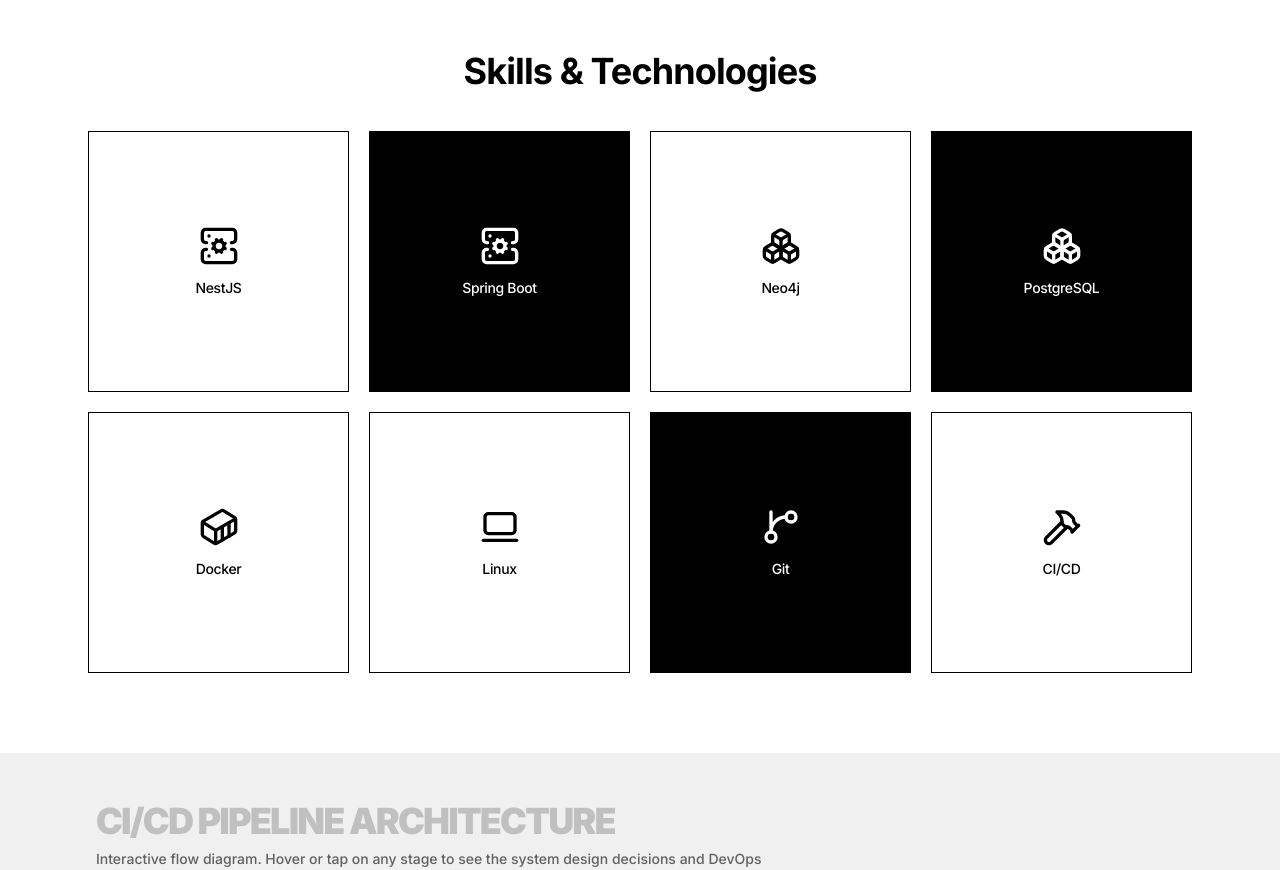
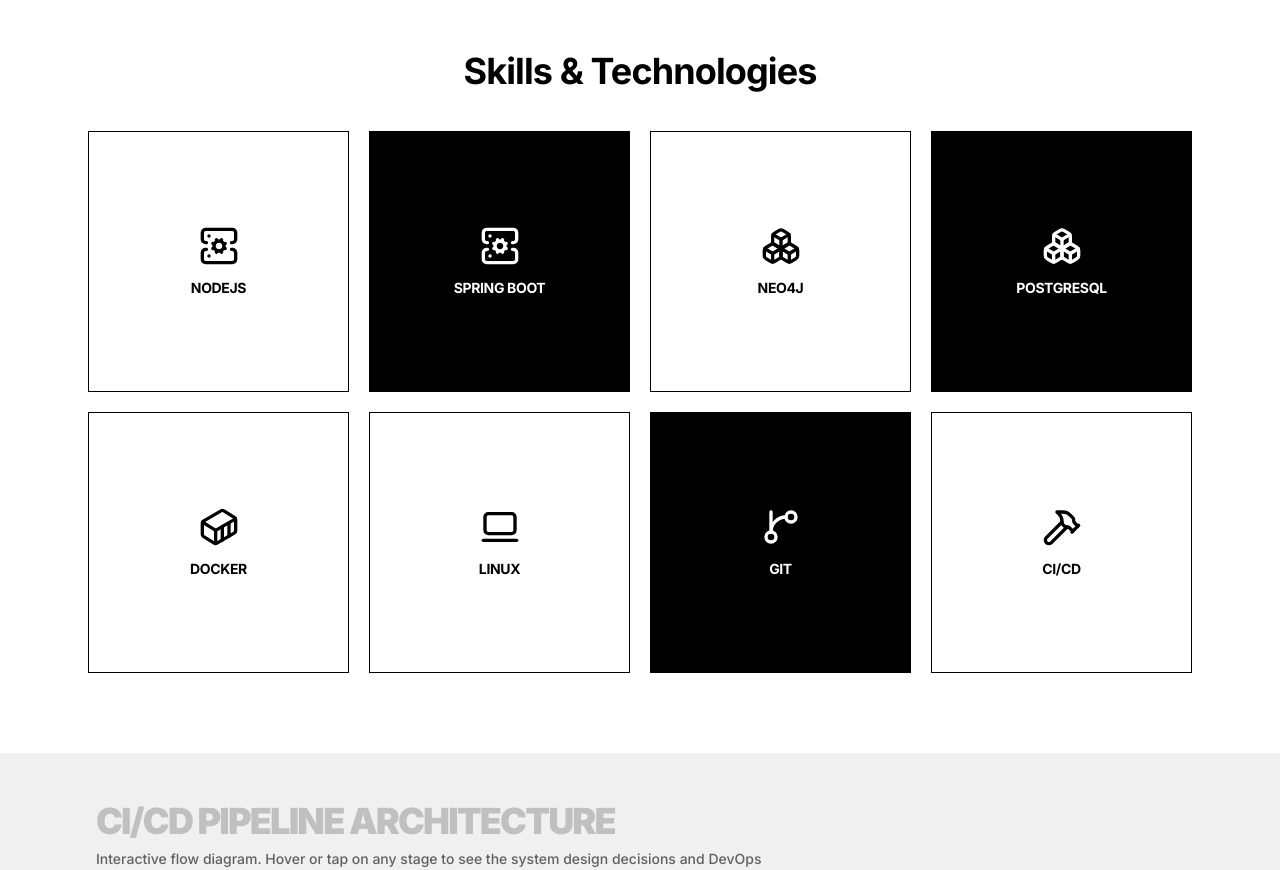
Before and after one commit to bnhminh1010/portfolio, a Next.js app: page / in a window 1280 px wide. Shown: the part 660-1530 px from the top of the page. Built offline with nearby package versions, Linux system fonts and the light colour scheme; no server answers.

Commit message:
feat: add hover information for skills

```diff
--- a/src/components/Skills.tsx
+++ b/src/components/Skills.tsx
@@ -14,15 +14,15 @@
 
 const skills = [
   // Backend
-  { label: "NestJS", Icon: ServerCog },
-  { label: "Spring Boot", Icon: ServerCog },
-  { label: "Neo4j", Icon: Boxes },
-  { label: "PostgreSQL", Icon: Boxes },
+  { label: "NodeJS", id: "NodeJS", Icon: ServerCog },
+  { label: "Spring Boot", id: "Spring Boot", Icon: ServerCog },
+  { label: "Neo4j", id: "Neo4j", Icon: Boxes },
+  { label: "PostgreSQL", id: "PostgreSQL", Icon: Boxes },
   // DevOps
-  { label: "Docker", Icon: Container },
-  { label: "Linux", Icon: LaptopMinimal },
-  { label: "Git", Icon: GitBranch },
-  { label: "CI/CD", Icon: Hammer },
+  { label: "Docker", id: "Docker", Icon: Container },
+  { label: "Linux", id: "Linux", Icon: LaptopMinimal },
+  { label: "Git", id: "Git", Icon: GitBranch },
+  { label: "CI/CD", id: "CI/CD", Icon: Hammer },
 ] as const;
 
 const inverted = new Set([1, 3, 6]);
@@ -37,23 +37,39 @@
         </h2>
 
         <div className="mt-10 grid grid-cols-2 gap-4 sm:gap-5 md:grid-cols-4">
-          {skills.map(({ label, Icon }, idx) => {
+          {skills.map(({ label, id, Icon }, idx) => {
             const isInverted = inverted.has(idx);
-            const cardBase =
-              "aspect-square border border-black flex flex-col items-center justify-center gap-3 p-4 transition-colors duration-200";
+
+            // Brutalist card base
+            const cardBase = "group relative aspect-square border border-black flex flex-col items-center justify-center p-4 transition-colors duration-300 overflow-hidden cursor-crosshair";
+
+            // Inverted vs Normal Colors
             const cardColors = isInverted
-              ? "bg-black text-white"
-              : "bg-white text-black";
+              ? "bg-black text-white hover:bg-white hover:text-black hover:border-black"
+              : "bg-white text-black hover:bg-black hover:text-white hover:border-black";
+
             return (
               <article
-                key={label}
+                key={id}
                 className={`${cardBase} ${cardColors}`}
                 aria-label={label}
               >
-                <Icon className="h-10 w-10" aria-hidden="true" />
-                <p className="text-sm font-medium tracking-tight text-center">
-                  {label}
-                </p>
+                {/* Default State (Icon + Label) */}
+                <div className="absolute inset-0 flex flex-col items-center justify-center gap-3 transition-transform duration-300 group-hover:-translate-y-8 group-hover:opacity-0">
+                  <Icon className="h-10 w-10" aria-hidden="true" />
+                  <p className="text-sm font-bold tracking-tight text-center uppercase">
+                    {label}
+                  </p>
+                </div>
+
+                {/* Hover State (Description) */}
+                <div className="absolute inset-0 p-4 flex flex-col items-center justify-center text-center opacity-0 translate-y-8 group-hover:opacity-100 group-hover:translate-y-0 transition-all duration-300">
+                  <h3 className="text-xs font-black uppercase mb-2 opacity-50">{label}</h3>
+                  <p className="text-[12px] sm:text-[13px] font-medium leading-tight">
+                    {/* @ts-ignore */}
+                    {t("skillsDesc", id)}
+                  </p>
+                </div>
               </article>
             );
           })}
--- a/src/i18n/dictionaries.ts
+++ b/src/i18n/dictionaries.ts
@@ -17,6 +17,16 @@
     },
     skills: {
       title: "Skills & Technologies",
+    },
+    skillsDesc: {
+      NodeJS: "Built backend APIs for EKG System using NestJS and Next.js.",
+      "Spring Boot": "Developed RESTful APIs and managed lifecycle for ThinkAI e-learning platform.",
+      Neo4j: "Architected enterprise knowledge graph modeling 80+ employees and 300+ relationships.",
+      PostgreSQL: "Designed schemas and optimized complex queries for focus apps and e-learning platforms.",
+      Docker: "Containerized applications and optimized multi-stage builds to reduce image size by 90%.",
+      Linux: "Administrated Linux environments, hardening security and managing server resources.",
+      Git: "Maintained version control with strict branch protection rules and GitOps workflows.",
+      "CI/CD": "Designed automated pipelines including SAST scanning, testing, and deployment.",
     },
     experience: {
       title: "Experience",
@@ -130,6 +140,16 @@
     skills: {
       title: "Kỹ năng & Công nghệ",
     },
+    skillsDesc: {
+      NodeJS: "Xây dựng API backend cho hệ thống EKG bằng NestJS và Next.js.",
+      "Spring Boot": "Phát triển RESTful API và quản lý vòng đời trọn gói cho nền tảng e-learning ThinkAI.",
+      Neo4j: "Thiết kế kiến trúc knowledge graph mô hình hóa hơn 80 nhân viên và 300 mối quan hệ.",
+      PostgreSQL: "Thiết kế CSDL và tối ưu hóa truy vấn phức tạp cho các ứng dụng quản lý thời gian.",
+      Docker: "Đóng gói ứng dụng (Containerization) và tối ưu hóa multi-stage build giảm 90% dung lượng.",
+      Linux: "Quản trị môi trường Linux, tăng cường bảo mật và cấp phát tài nguyên máy chủ.",
+      Git: "Quản lý mã nguồn với các quy tắc bảo vệ nhánh nghiêm ngặt và luồng GitOps.",
+      "CI/CD": "Thiết kế đường ống tự động với luồng DevSecOps (quét SAST, kiểm thử, triển khai).",
+    },
     experience: {
       title: "Kinh nghiệm làm việc",
       jobs: [
```
